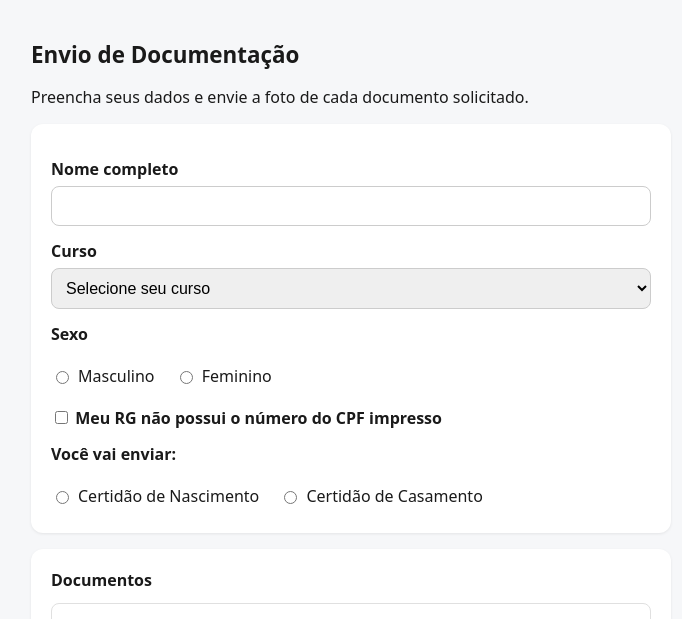
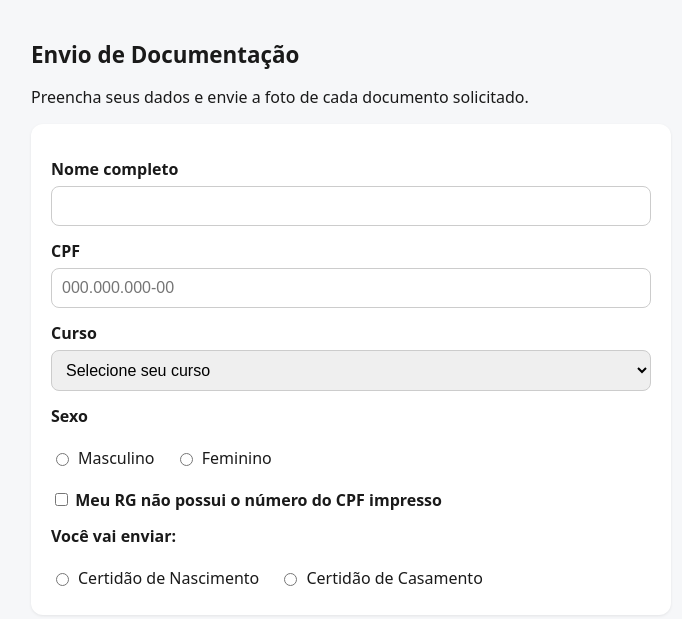
Before and after one commit to Dudinha-nnja/teste-pastas-alunos, a Flask app: page / in a window 1280 px wide. Shown: the top 619 px of the page, without its empty margins (289-971 px from the left). Run offline with Flask 3, Linux system fonts and the light colour scheme.

Commit message:
Add CPF input field to upload form
Added a CPF input field with placeholder and numeric input mode.

```diff
--- a/templates/upload.html
+++ b/templates/upload.html
@@ -31,6 +31,9 @@
   <div class="card">
     <label for="nome">Nome completo</label>
     <input type="text" id="nome" name="nome" required>
+
+    <label for="cpf">CPF</label>
+    <input type="text" id="cpf" name="cpf" inputmode="numeric" placeholder="000.000.000-00" required>
 
     <label for="curso">Curso</label>
     <select id="curso" name="curso" required>
```
